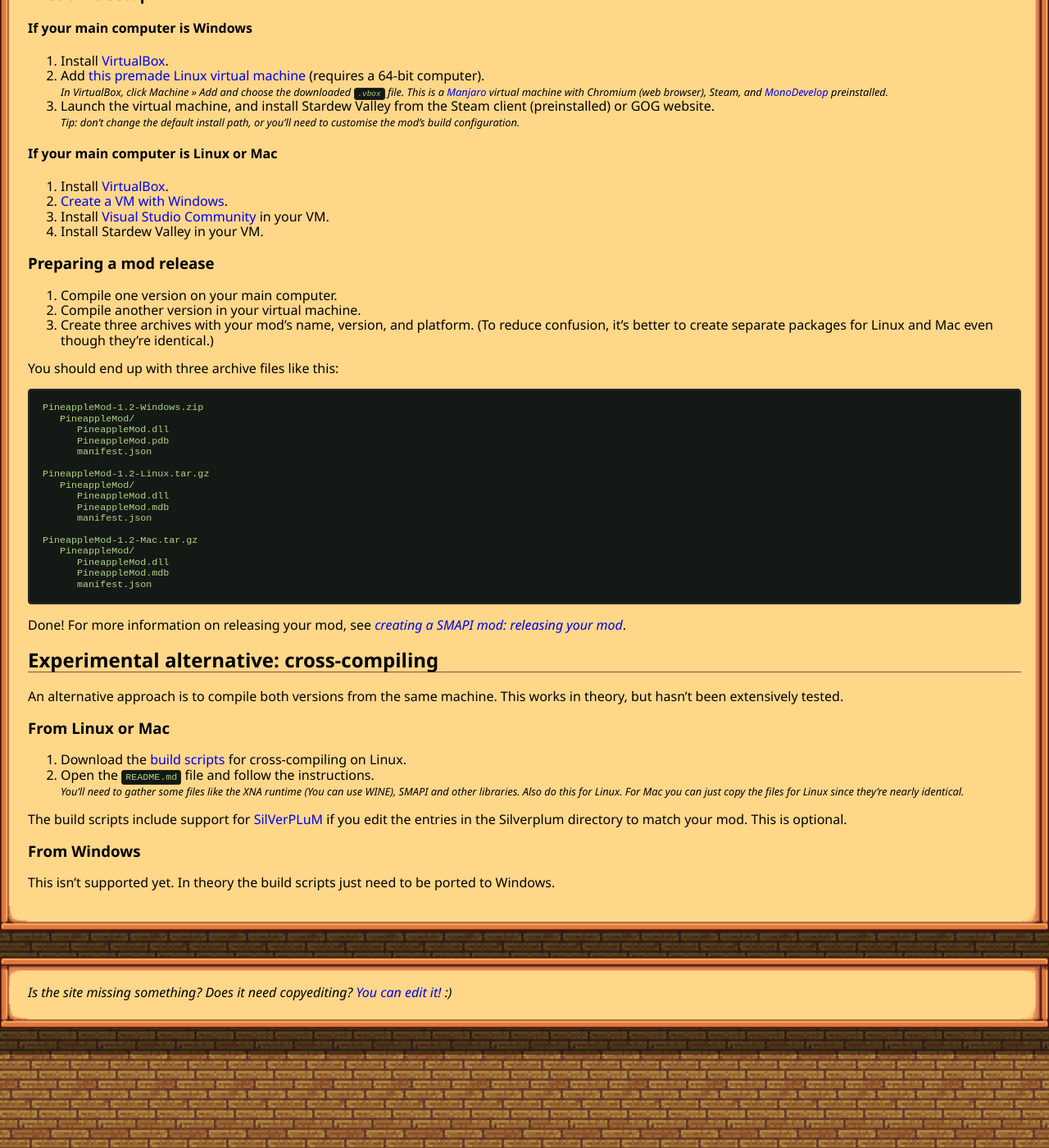
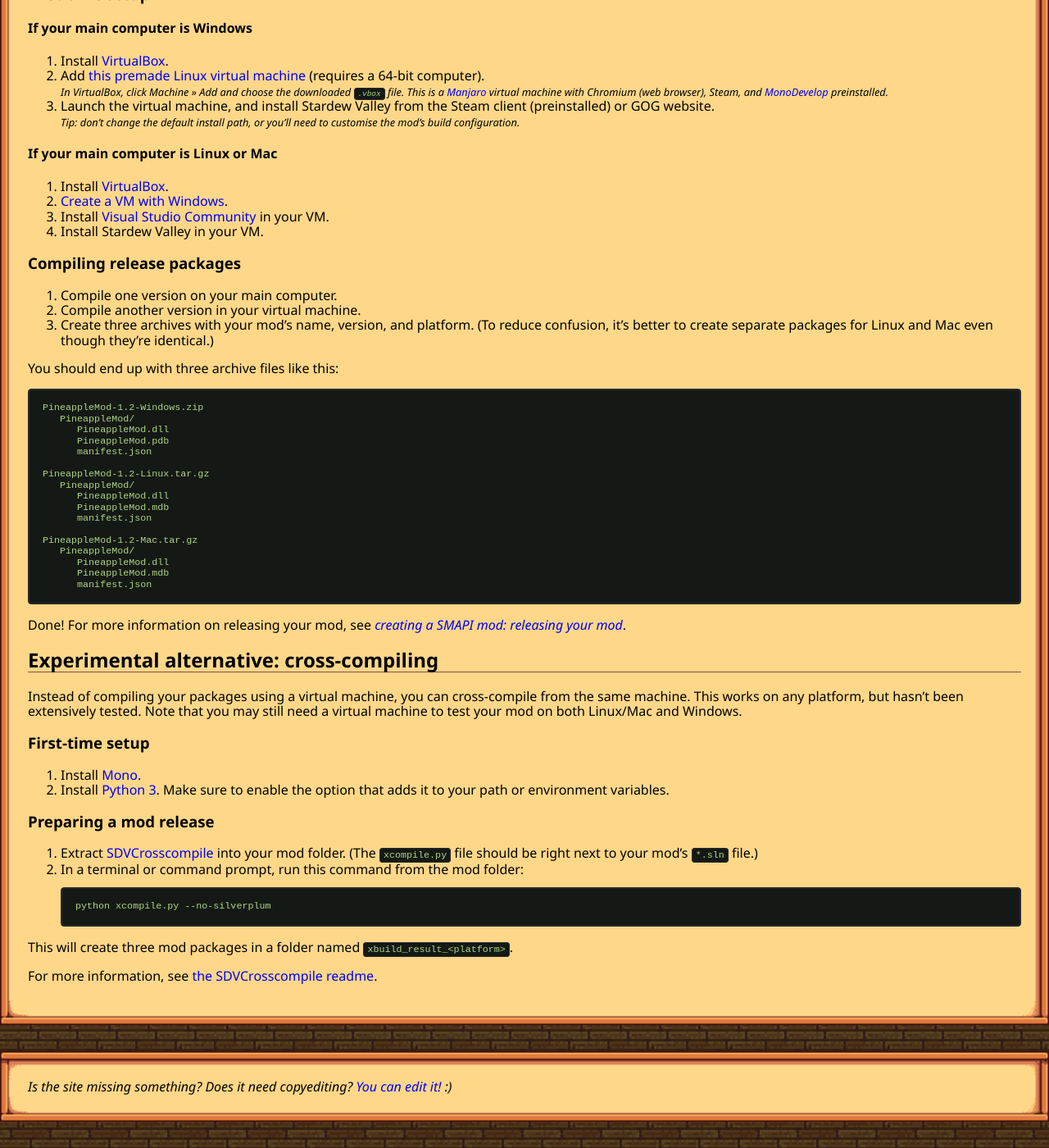
Before and after one commit to Pathoschild/canimod.github.io, a Jekyll site: the page built from guides/crossplatforming-a-smapi-mod.md, in a window 1280 px wide and 1400 px high, scrolled down 1022 px. Shown: the whole window at 82% size. Built offline with Jekyll 4.4.1, drawn with Linux system fonts in a browser that asks for light colours; nearby versions of some CDN libraries; some of the changed text lies outside the part shown.

Commit message:
document new cross-compiling scripts

````diff
--- a/guides/crossplatforming-a-smapi-mod.md
+++ b/guides/crossplatforming-a-smapi-mod.md
@@ -21,7 +21,7 @@
 That's it! Most mods will compile fine on Linux, Mac, and Windows with those changes. (A few mods
 might need further tweaks if they do unusual things.)
 
-## Releasing a mod
+## Preparing a mod release
 Packaging a mod for players on Linux, Mac, and Windows is a bit more work since the game is
 implemented differently on Linux/Mac than Windows. There's some first-time setup, but afterwards
 preparing mod releases is pretty easy.
@@ -51,7 +51,7 @@
 3. Install [Visual Studio Community](https://www.visualstudio.com/vs/community/) in your VM.
 4. Install Stardew Valley in your VM.
 
-### Preparing a mod release
+### Compiling release packages
 1. Compile one version on your main computer.
 2. Compile another version in your virtual machine.
 3. Create three archives with your mod's name, version, and platform. (To reduce confusion, it's
@@ -82,19 +82,26 @@
 Done! For more information on releasing your mod, see _[creating a SMAPI mod: releasing your mod](creating-a-smapi-mod#releasing-your-mod)_.
 
 ## Experimental alternative: cross-compiling
-An alternative approach is to compile both versions from the same machine. This works in theory,
-but hasn't been extensively tested.
+Instead of compiling your packages using a virtual machine, you can cross-compile from the same
+machine. This works on any platform, but hasn't been extensively tested. Note that you may still
+need a virtual machine to test your mod on both Linux/Mac and Windows.
 
-### From Linux or Mac
-1. Download the [build scripts](https://github.com/rumangerst/StardewValleyMisc/releases/tag/crosscompile-linux-1.0)
-   for cross-compiling on Linux.
-2. Open the `README.md` file and follow the instructions.
-   _<small>You'll need to gather some files like the XNA runtime (You can use WINE), SMAPI and
-   other libraries. Also do this for Linux. For Mac you can just copy the files for Linux since
-   they're nearly identical.</small>_
+### First-time setup
 
-The build scripts include support for [SilVerPLuM](https://github.com/rumangerst/SilVerPLuM) if you
-edit the entries in the Silverplum directory to match your mod. This is optional.
+1. Install [Mono](http://www.mono-project.com/).
+2. Install [Python 3](https://www.python.org/). Make sure to enable the option that adds it to your
+   path or environment variables.
 
-### From Windows
-This isn't supported yet. In theory the build scripts just need to be ported to Windows.
+### Preparing a mod release
+
+1. Extract [SDVCrosscompile](https://github.com/rumangerst/StardewValleyMisc/releases) into your
+   mod folder. (The `xcompile.py` file should be right next to your mod's `*.sln` file.)
+2. In a terminal or command prompt, run this command from the mod folder:
+
+   ```
+   python xcompile.py --no-silverplum
+   ```
+
+This will create three mod packages in a folder named `xbuild_result_<platform>`.
+
+For more information, see [the SDVCrosscompile readme](https://github.com/rumangerst/StardewValleyMisc/tree/master/Crosscompile).
````
